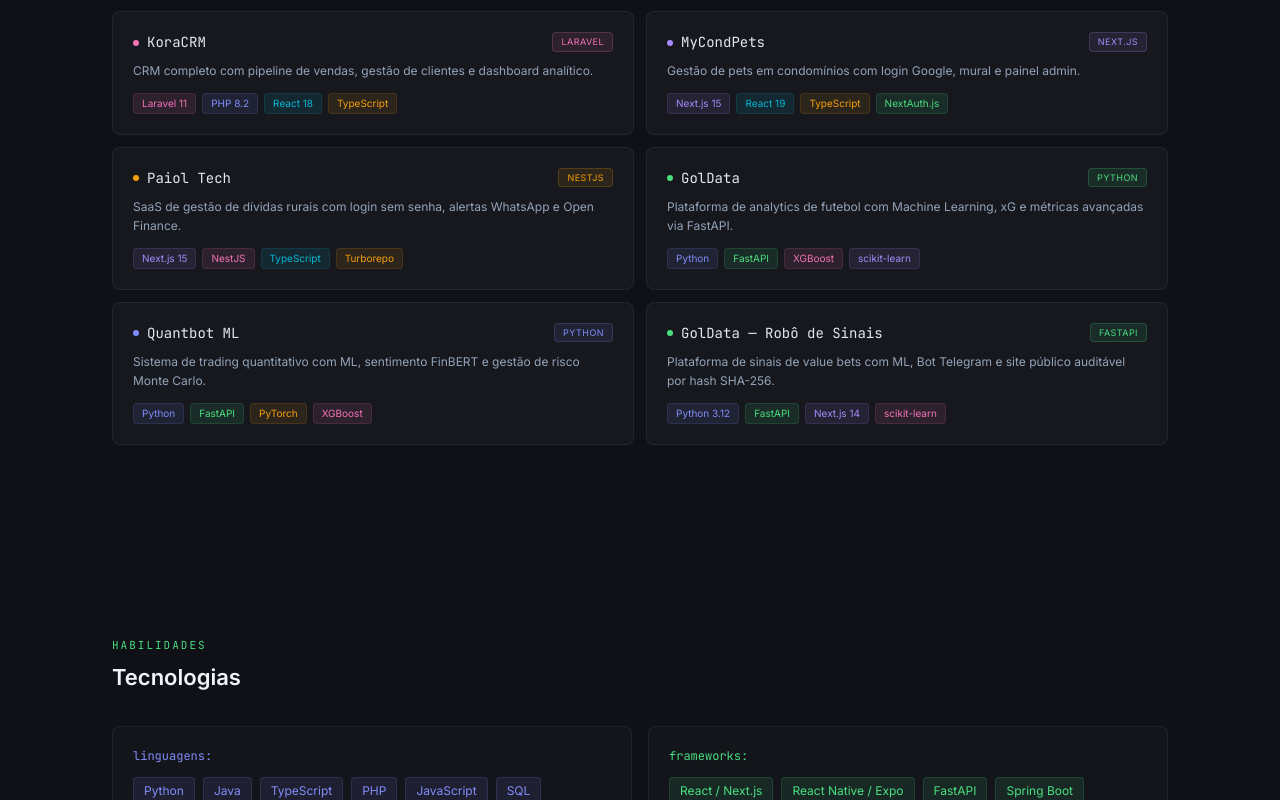
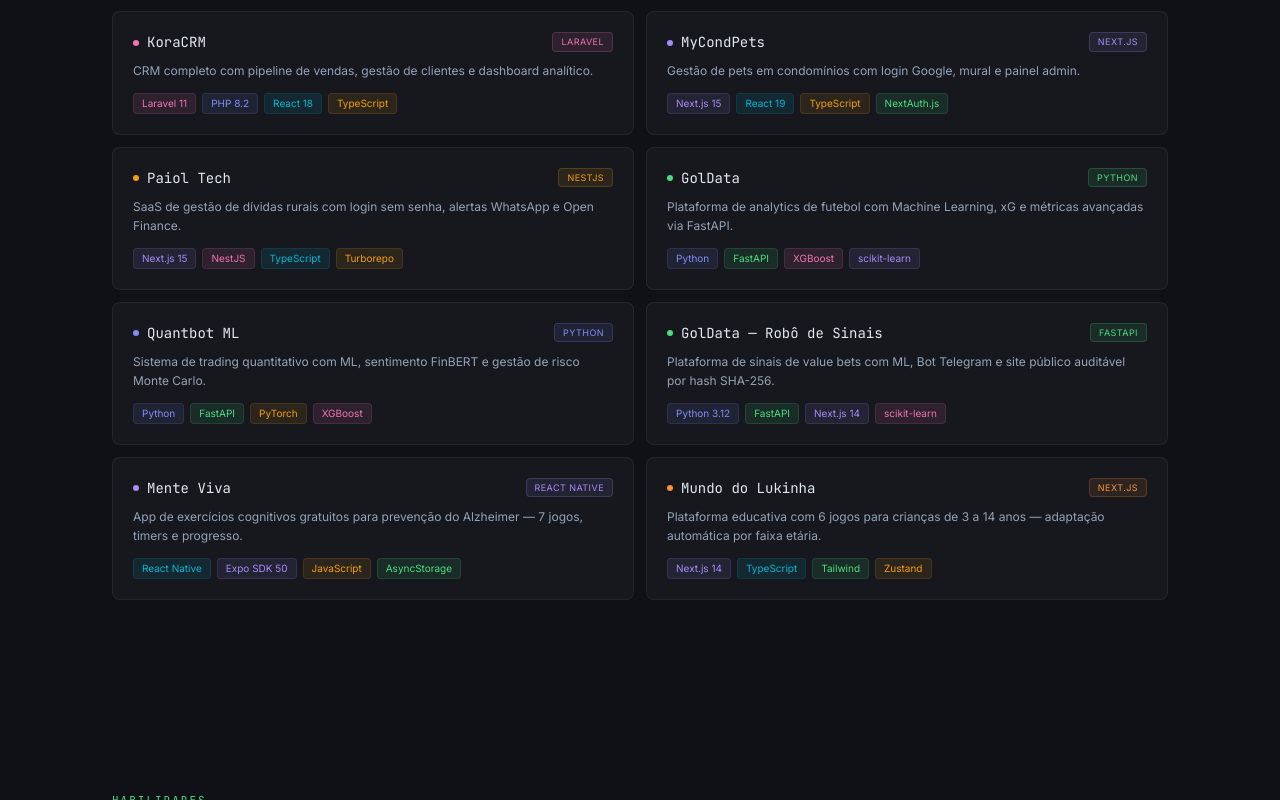
Before and after one commit to fabriciojunio/portfolio, a React (Vite) app: page / in a window 1280 px wide. Shown: the part 1921-2721 px from the top of the page. Built offline with nearby package versions, Linux system fonts and the light colour scheme.

Commit message:
feat: adiciona Mente Viva e Mundo do Lukinha ao portfólio

```diff
--- a/src/components/Projects.tsx
+++ b/src/components/Projects.tsx
@@ -29,7 +29,7 @@ export default function Projects() {
       </p>
       <h2 className="text-[22px] font-semibold text-text-primary">O que construí</h2>
       <p className="text-[13px] text-text-secondary mt-1">
-        10 projetos, 6 linguagens, do Data Science ao Full Stack, Mobile e Infra
+        12 projetos, 6 linguagens, do Data Science ao Full Stack, Mobile e EdTech
       </p>
 
       <div className="flex gap-2 mt-6 overflow-x-auto pb-2 -mx-2 px-2 snap-x">
--- a/src/data/projects.ts
+++ b/src/data/projects.ts
@@ -471,4 +471,98 @@ export const projects: Project[] = [
     demo: null,
     filters: ["full-stack", "python", "data-science"],
   },
+  {
+    id: "mente-viva",
+    name: "Mente Viva",
+    shortDesc: "App de exercícios cognitivos gratuitos para prevenção do Alzheimer — 7 jogos, timers e progresso.",
+    longDesc:
+      "App React Native para treino cognitivo diário, desenvolvido para auxiliar na prevenção do Alzheimer. 7 mini-jogos (Memória, Rapidez, Sequência, Cores/Stroop, Contas, Palavras e Caça-Palavras) com timers, scoring, streaks e histórico. APK gerado via GitHub Actions sem necessidade de conta Expo.",
+    category: "mobile",
+    tags: ["React Native", "Expo"],
+    tagColor: "#a78bfa",
+    dotColor: "#a78bfa",
+    metrics: [
+      { value: "7", label: "mini-jogos", color: "#a78bfa" },
+      { value: "APK", label: "Android nativo", color: "#4ade80" },
+      { value: "CI/CD", label: "GitHub Actions", color: "#06b6d4" },
+      { value: "Offline", label: "sem internet", color: "#f59e0b" },
+    ],
+    features: [
+      "7 mini-jogos cognitivos: Memória, Rapidez, Sequência, Stroop, Contas, Palavras e Caça-Palavras",
+      "Timer e scoring por nível com barra de progresso e pontuação em tempo real",
+      "Histórico de partidas, streaks diários e recorde pessoal por jogo",
+      "Caça-Palavras com seleção por arrasto (PanResponder) e grades temáticas aleatórias",
+      "APK Android gerado automaticamente via GitHub Actions sem conta Expo",
+      "Modo escuro permanente com tema violeta profundo e gradiente violet→rose",
+    ],
+    architecture: `┌─────────────┐    ┌──────────────┐    ┌─────────────┐
+│ React Native│───▶│  gameEngine  │───▶│ AsyncStorage│
+│  Expo SDK 50│    │  puro, 0 UI  │    │  (perfil)   │
+└─────────────┘    └──────────────┘    └─────────────┘
+                          │
+                   ┌──────▼───────┐    ┌─────────────┐
+                   │  PanResponder│    │  GitHub     │
+                   │  gesto drag  │    │  Actions APK│
+                   └──────────────┘    └─────────────┘`,
+    techStack: [
+      { name: "React Native", color: "#06b6d4" },
+      { name: "Expo SDK 50", color: "#a78bfa" },
+      { name: "JavaScript", color: "#f59e0b" },
+      { name: "AsyncStorage", color: "#4ade80" },
+      { name: "PanResponder", color: "#f472b6" },
+      { name: "React Navigation", color: "#38bdf8" },
+      { name: "GitHub Actions", color: "#818cf8" },
+      { name: "Hermes", color: "#fb923c" },
+    ],
+    github: "https://github.com/fabriciojunio/mente-viva",
+    demo: null,
+    filters: ["mobile", "javascript"],
+  },
+  {
+    id: "mundo-do-lukinha",
+    name: "Mundo do Lukinha",
+    shortDesc: "Plataforma educativa com 6 jogos para crianças de 3 a 14 anos — adaptação automática por faixa etária.",
+    longDesc:
+      "Ecossistema de jogos educativos para ensinar matemática, português, ciências e programação de forma divertida e não punitiva. 6 jogos incluídos: Batalha dos Números, Jogo da Memória, Caça-Palavras, Dino Runner, Laboratório de Cores e Quiz Aventura. 4 faixas etárias (3-14 anos) com adaptação automática de dificuldade. Monorepo pnpm com Next.js 14.",
+    category: "full-stack",
+    tags: ["Next.js", "EdTech"],
+    tagColor: "#fb923c",
+    dotColor: "#fb923c",
+    metrics: [
+      { value: "6", label: "jogos educativos", color: "#fb923c" },
+      { value: "3–14", label: "anos", color: "#4ade80" },
+      { value: "4", label: "faixas etárias", color: "#818cf8" },
+      { value: "pnpm", label: "monorepo", color: "#06b6d4" },
+    ],
+    features: [
+      "6 jogos: Batalha dos Números, Memória, Caça-Palavras, Dino Runner, Laboratório de Cores, Quiz Aventura",
+      "4 faixas etárias: Pintinho (3-5), Explorador (6-8), Aventureiro (9-11), Mestre (12-14)",
+      "Adaptação automática de dificuldade e conteúdo por faixa etária",
+      "Filosofia não punitiva: sempre encorajador, nunca penaliza o erro",
+      "Monorepo pnpm workspaces com Next.js 14, TypeScript strict e Zustand",
+      "Testes com Vitest + React Testing Library, zero custo de infraestrutura",
+    ],
+    architecture: `┌─────────────┐    ┌──────────────┐    ┌─────────────┐
+│  Next.js 14 │───▶│  Zustand     │───▶│ Game Engine │
+│  App Router │    │  State Mgmt  │    │  TypeScript │
+└─────────────┘    └──────────────┘    └──────┬──────┘
+                                              │
+                   ┌──────────────┐    ┌──────▼──────┐
+                   │  Vitest +    │    │  Faixas     │
+                   │  Testing Lib │    │  3-14 anos  │
+                   └──────────────┘    └─────────────┘`,
+    techStack: [
+      { name: "Next.js 14", color: "#a78bfa" },
+      { name: "TypeScript", color: "#06b6d4" },
+      { name: "Tailwind", color: "#4ade80" },
+      { name: "Zustand", color: "#f59e0b" },
+      { name: "Vitest", color: "#818cf8" },
+      { name: "React Testing Library", color: "#f472b6" },
+      { name: "pnpm", color: "#38bdf8" },
+      { name: "App Router", color: "#fb923c" },
+    ],
+    github: "https://github.com/fabriciojunio/mundo-do-lukinha",
+    demo: null,
+    filters: ["full-stack", "javascript"],
+  },
 ];
```
